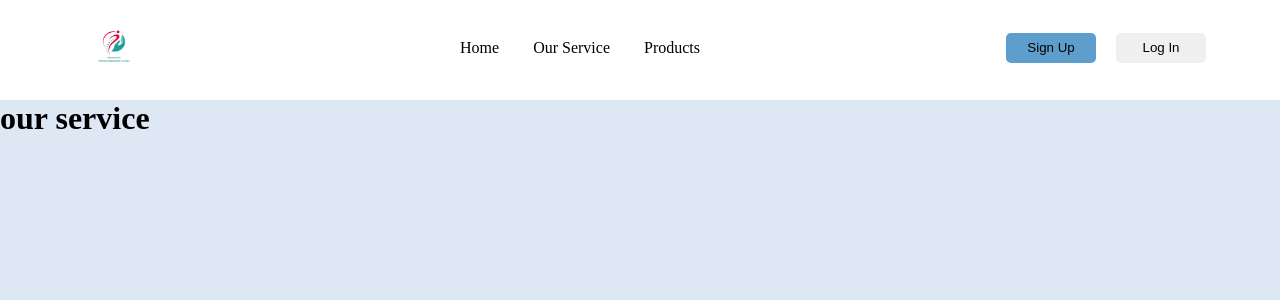
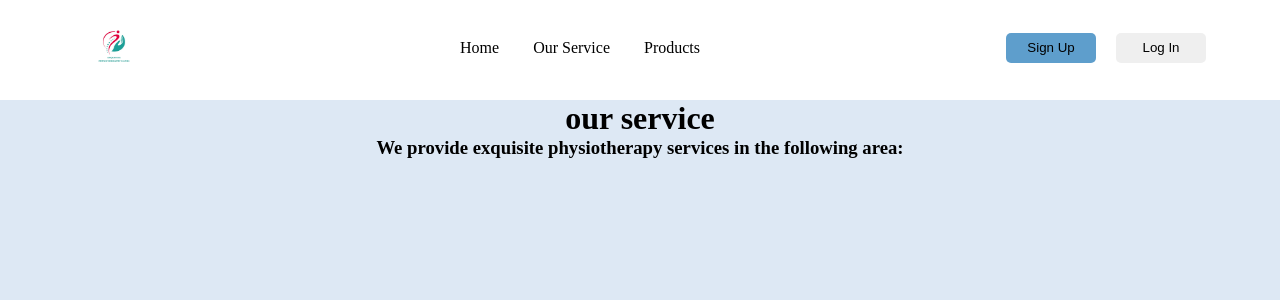
Before and after one commit to youngmentor/Exquisite-Clinic, a React (Vite) app: page /#/product in a window 1280 px wide. Both pictures are taken after a click on the element "Our Service". Shown: the top 300 px of the page. Built offline with nearby package versions, Linux system fonts and the light colour scheme.

Commit message:
service page

```diff
--- a/src/OurService/Service.css
+++ b/src/OurService/Service.css
@@ -1,6 +1,15 @@
 .Service_Main{
     width: 100%;
     height: 100vh;
-    /* background-color: blue; */
     margin-top: 100px;
+    display: flex;
+    /* align-items: center; */
+    justify-content: center;
 }
+.Service_Main_Wrap{
+    width: 90%;
+    display: flex;
+    align-items: center;
+    /* justify-content: center; */
+    flex-direction: column;
+}
--- a/src/OurService/Service.jsx
+++ b/src/OurService/Service.jsx
@@ -3,7 +3,10 @@ import "./Service.css"
 const Service = () => {
   return (
     <div className='Service_Main'>
- <h1>our service</h1>
+      <div className='Service_Main_Wrap'>
+      <h1>our service</h1>
+      <h3>We provide exquisite physiotherapy services in the following area:</h3>
+      </div>
     </div>
   )
 }
```
